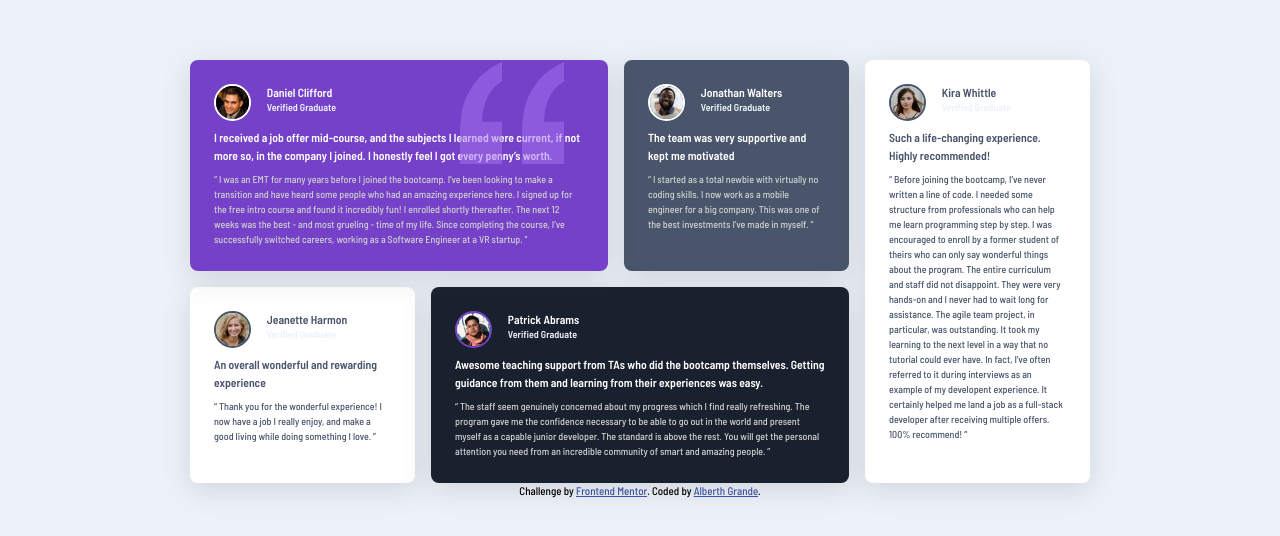
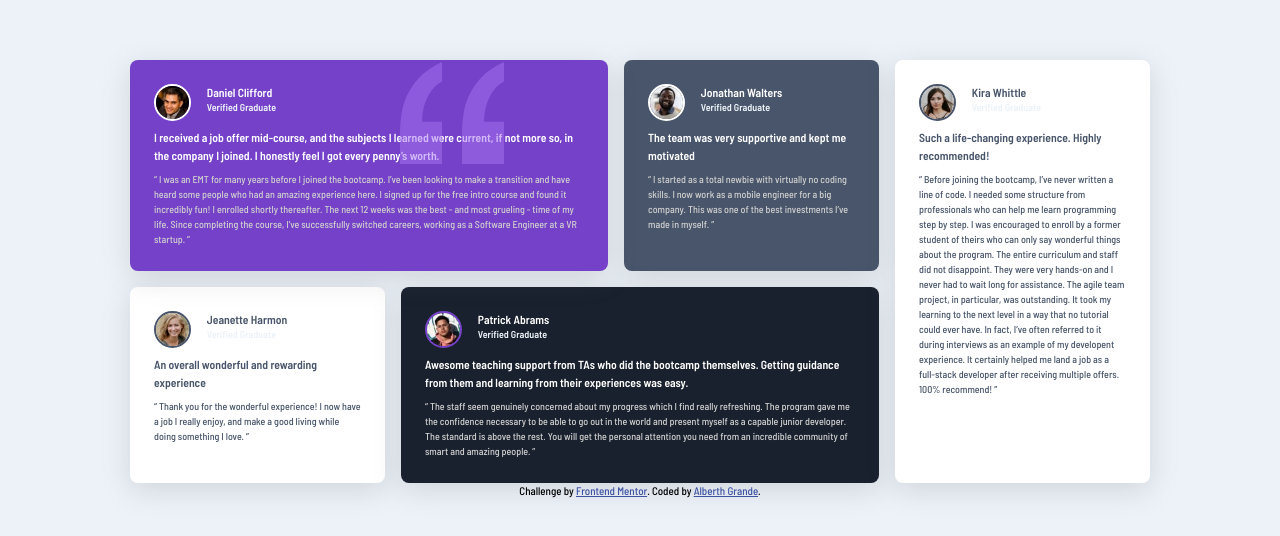
Before and after one commit to alberthgrande/testimonials-grid-section, a plain HTML site: page index.html in a window 1280 px wide. Shown: the part 120-656 px from the top of the page. Drawn offline with Linux system fonts and the light colour scheme.

Commit message:
Update container css max-width to 1020px

```diff
--- a/css/style.css
+++ b/css/style.css
@@ -28,7 +28,7 @@ body {
 
 /* main */
 .container {
-  max-width: 900px;
+  max-width: 1020px;
 }
 .grid-container {
   display: grid;
```
